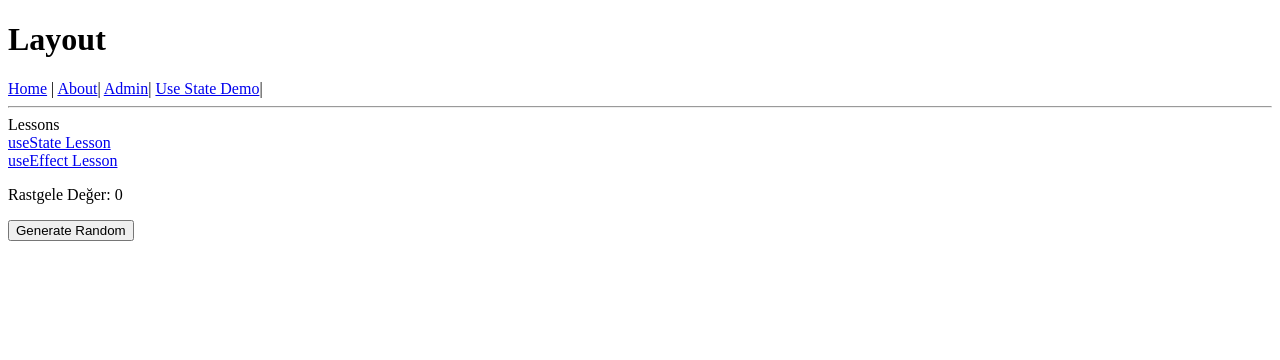
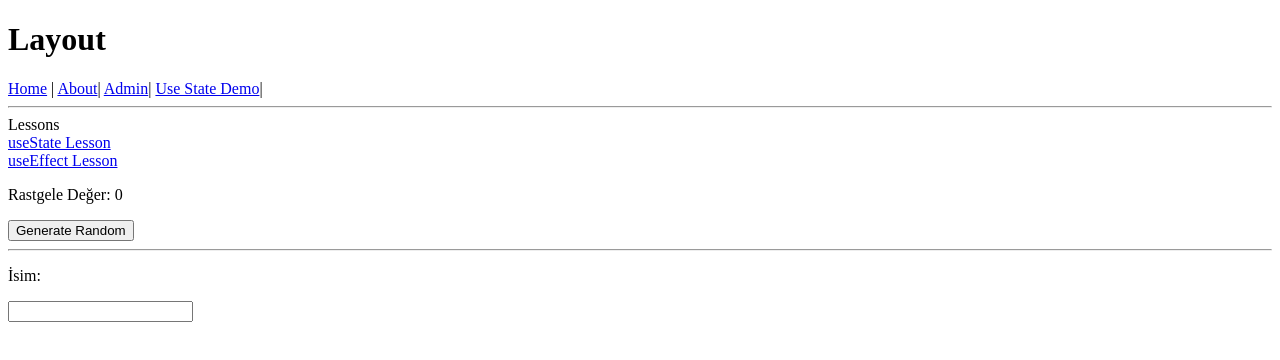
Before and after one commit to neominalsolutions/react-router-v7-app-smns, a React (Vite) app: page /lessons/usestate in a window 1280 px wide. Shown: the top 360 px of the page. Built offline with nearby package versions, Linux system fonts and the light colour scheme.

Commit message:
UseState Hook kullanımı

```diff
--- a/src/pages/lessons/useState/page.tsx
+++ b/src/pages/lessons/useState/page.tsx
@@ -11,27 +11,39 @@
 // Hooklar sadece Function componentlere özgüdür. Class componentlerde kullanılamaz.
 import React from 'react';
 
+type NameState = {
+	// class,interface,array,union type bunların hepsi referans type
+	name: string;
+};
 // component içerisinde belirli bir durumu takip eden özel functionlarada hook denir.
 function UseStateLessonPage() {
-	const [random, setRandom] = React.useState<number>(0); // Angular variable değişkenler
-
+	const [random, setRandom] = React.useState<number>(0); // Angular variable değişkenler 	// value type
+	const [nameState, setNameState] = React.useState<NameState>({ name: '' }); // NameState type
 	const onClickHandler = (): void => {
 		const newRandom = Math.round(Math.random() * 1);
 		setRandom(newRandom);
 		console.log('Random Değer: ', random);
 		// random = random + 1; // bu şekilde state değiştirilemez.
 	};
-
 	// TS kodları,state,props, event, variables,functions, hooks
-
 	console.log('Component Render Edildi');
-
+	const onInputHandler = (event: React.ChangeEvent<HTMLInputElement>): void => {
+		// nameState.name = event.target.value;
+		// setNameState(nameState);
+		// referans type değerler ile çalışırken nesnenin propertysini güncellemek yeterli değildir. Çünkü virtual dom ile gerçek dom karşılaştırması yapılırken referans değişmemiştir. Bu yüzden React bu değişikliği algılayamaz.
+		// Doğru yöntem
+		setNameState({ ...nameState, name: event.target.value }); // spread operatörü ile yeni bir nesne oluşturup state'i güncelliyoruz.
+		// setNameState({ name: event.target.value,age:25 }); // bu şekilde de yeni bir nesne oluşturup state'i güncelleyebiliriz.
+	};
 	return (
 		<div>
 			{/* one way model binding */}
 			<p>Rastgele Değer: {random}</p>
 			{/* event Binding */}
 			<button onClick={onClickHandler}>Generate Random</button>
+			<hr></hr>
+			<p>İsim: {nameState.name}</p>
+			<input onInput={onInputHandler} value={nameState.name} />
 		</div>
 	); // render anlamına gelir. // JSX dosyası
 }
```
